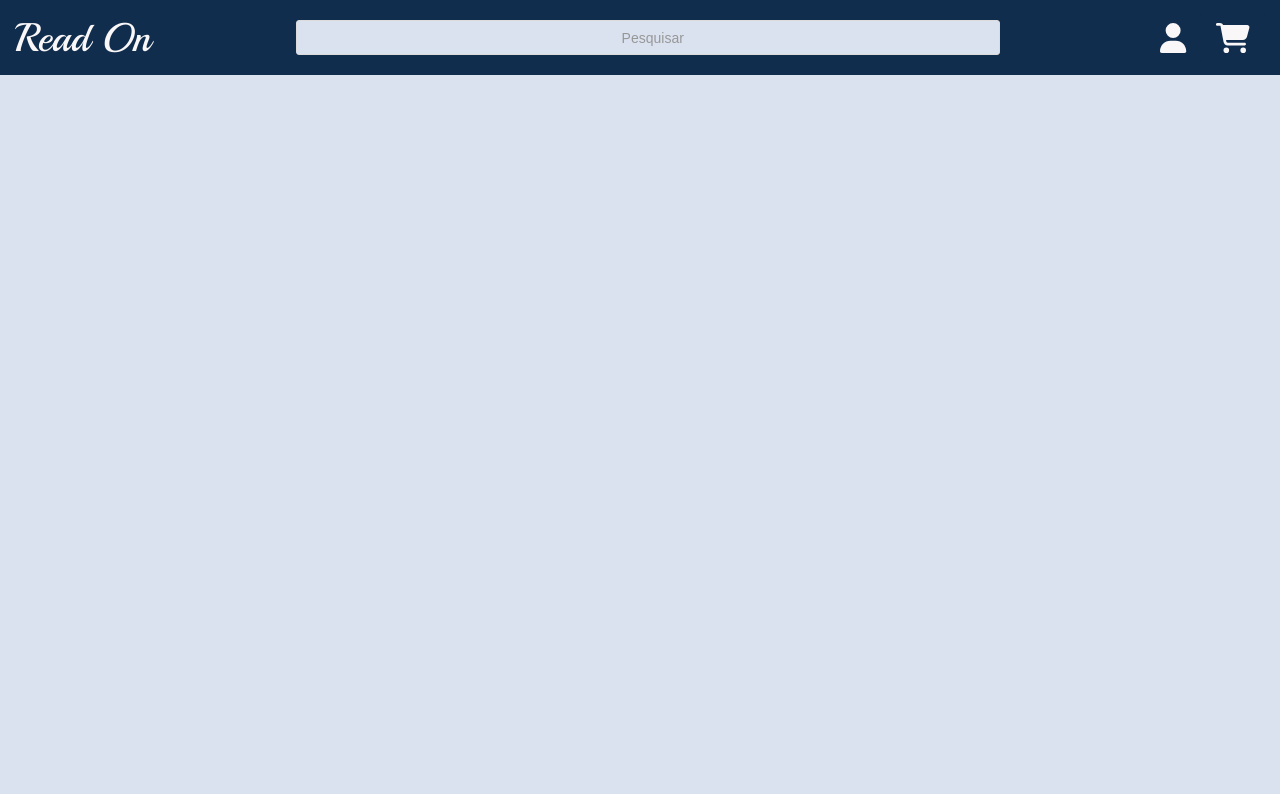
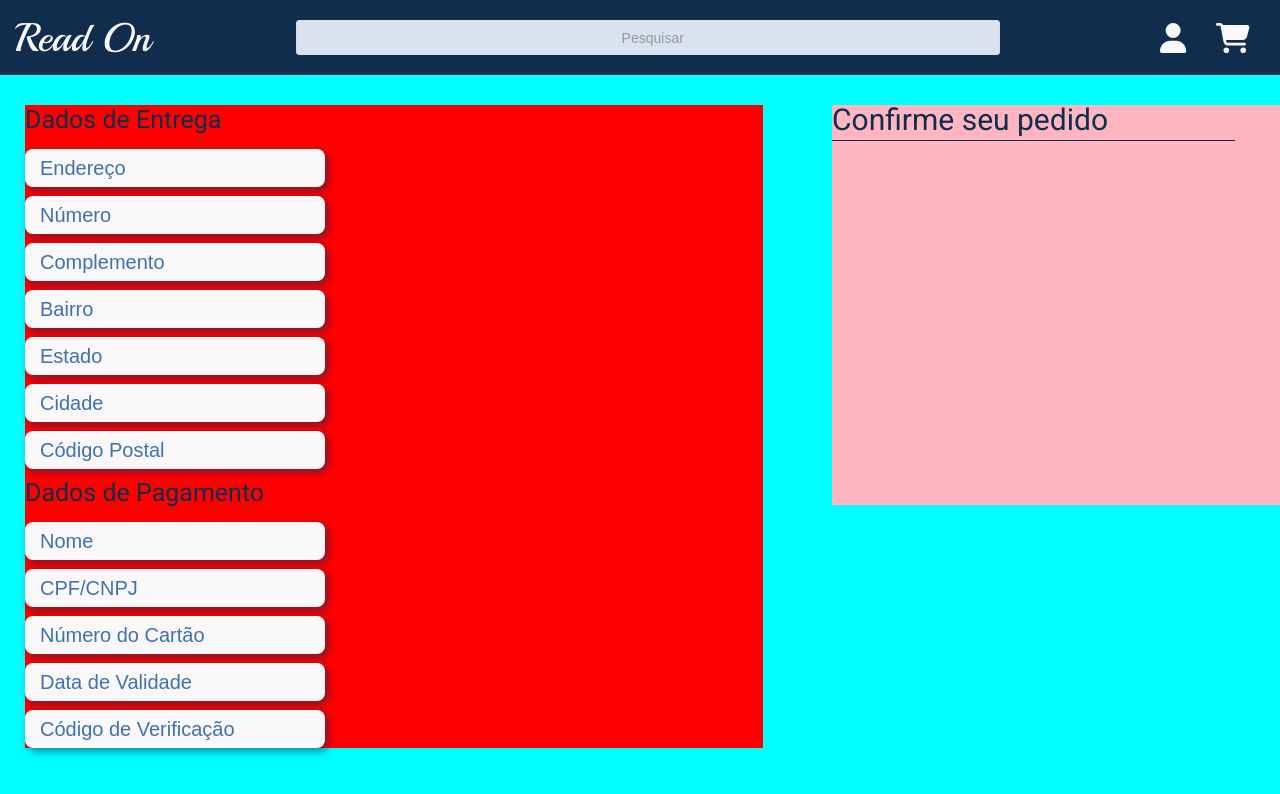
Before and after one commit to LucasPCotrim/projeto14-read_on-front, a React (Create React App) app: page /checkout in a window 1280 px wide. Shown: the top 794 px of the page. Built offline with nearby package versions, Linux system fonts and the light colour scheme; a web font is replaced by a local one.

Commit message:
fix Corrected CheckoutPage.style filename

```diff
--- a/src/components/CheckoutPage/CheckoutPage.js
+++ b/src/components/CheckoutPage/CheckoutPage.js
@@ -1,10 +1,29 @@
-import { CheckoutPageStyle } from './ChekoutPage.jstyle';
+import { CheckoutPageStyle, FormStyle } from './ChekoutPage.style';
 
 export default function CheckoutPage() {
   return (
     <>
       <CheckoutPageStyle>
-        <div className='order-summary-container'></div>
+        <div className='order-summary-container'>
+          <h1>Confirme seu pedido</h1>
+          <div className='divide'></div>
+        </div>
+        <FormStyle>
+          <h1>Dados de Entrega</h1>
+          <input type='text' name='address' placeholder='Endereço' />
+          <input type='number' name='Number' placeholder='Número' />
+          <input type='text' name='address-complement' placeholder='Complemento' />
+          <input type='text' name='district' placeholder='Bairro' />
+          <input type='text' name='state' placeholder='Estado' />
+          <input type='text' name='city' placeholder='Cidade' />
+          <input type='number' name='postal-code' placeholder='Código Postal' />
+          <h1>Dados de Pagamento</h1>
+          <input type='text' name='name' placeholder='Nome' />
+          <input type='number' name='CPF' placeholder='CPF/CNPJ' />
+          <input type='number' name='card-number' placeholder='Número do Cartão' />
+          <input type='text' name='expiration-date' placeholder='Data de Validade' />
+          <input type='number' name='cvv' placeholder='Código de Verificação' />
+        </FormStyle>
       </CheckoutPageStyle>
     </>
   );
--- a/src/components/CheckoutPage/ChekoutPage.jstyle.js
+++ /dev/null
@@ -1,21 +0,0 @@
-import styled from 'styled-components';
-
-export const CheckoutPageStyle = styled.div`
-  position: relative;
-  margin-top: 75px;
-  width: min(1400px, 100vw);
-  height: 100vh;
-  display: flex;
-  flex-direction: column;
-  justify-content: flex-start;
-  align-items: center;
-  padding: 0 25px;
-  overflow: hidden;
-  .order-summary-container {
-    position: absolute;
-    top: 30px;
-    right: 0;
-    width: 50%;
-    height: 50%;
-  }
-`;
--- /dev/null
+++ b/src/components/CheckoutPage/ChekoutPage.style.js
@@ -0,0 +1,70 @@
+import styled from 'styled-components';
+
+export const CheckoutPageStyle = styled.div`
+  position: relative;
+  margin-top: 75px;
+  background-color: cyan;
+  width: min(1400px, 100vw);
+  height: 100vh;
+  display: flex;
+  flex-direction: column;
+  justify-content: flex-start;
+  align-items: flex-start;
+  padding: 0 25px;
+  overflow: hidden;
+  .order-summary-container {
+    background-color: lightpink;
+    position: absolute;
+    top: 30px;
+    right: 0;
+    width: 35%;
+    height: 50%;
+    h1 {
+      font-size: 30px;
+      color: var(--quaternary-color);
+    }
+    .divide {
+      margin: 5px 0;
+      height: 1px;
+      width: 90%;
+      background-color: var(--quaternary-color);
+    }
+  }
+`;
+
+export const FormStyle = styled.form`
+  background-color: red;
+  margin-top: 30px;
+  width: 60%;
+  display: flex;
+  flex-direction: column;
+  align-items: flex-start;
+  justify-content: flex-start;
+  gap: 9px;
+  > h1 {
+    width: 100%;
+    font-size: 25px;
+    line-height: 30px;
+    margin-bottom: 5px;
+  }
+  > input {
+    width: 300px;
+    height: 38px;
+    background-color: var(--primary-color);
+    border-radius: 8px;
+    box-shadow: 3px 3px 7px 1px rgba(17, 45, 78, 0.5);
+    font-size: 20px;
+    line-height: 23px;
+    color: var(--quaternary-color);
+    padding-left: 15px;
+    outline: none;
+    &::placeholder {
+      font-size: 20px;
+      line-height: 23px;
+      color: var(--tertiary-color);
+    }
+    &:focus::placeholder {
+      color: transparent;
+    }
+  }
+`;
```
